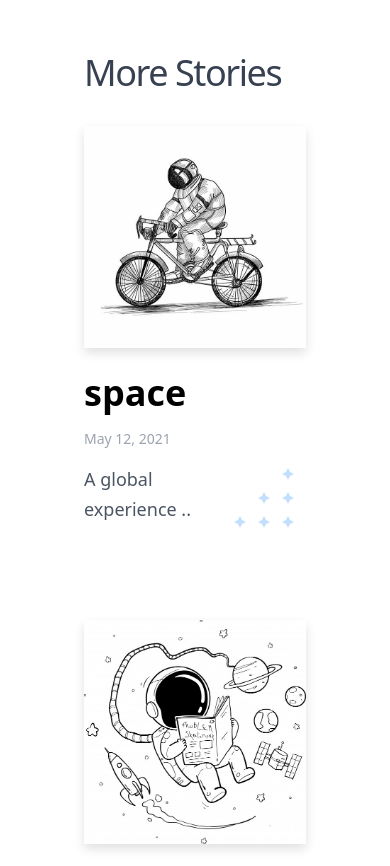
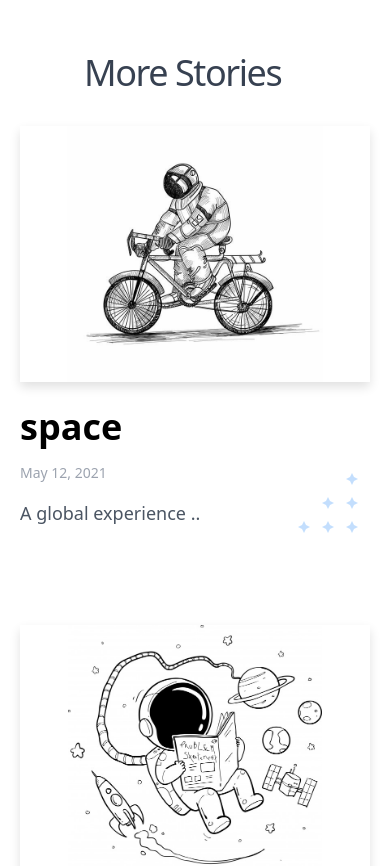
Before and after one commit to glidaa/userscience.org, a Next.js app: page / in a window 390 px wide. Shown: the part 724-1590 px from the top of the page. Built offline with nearby package versions, Linux system fonts and the light colour scheme.

Commit message:
fix for mobile

```diff
--- a/components/more-stories.js
+++ b/components/more-stories.js
@@ -6,7 +6,7 @@ export default function MoreStories({ posts }) {
       <h2 className="mx-16 mb-8 text-4xl md:text-5xl text-gray-700 tracking-tighter leading-tight">
         More Stories
       </h2>
-      <div className="mx-16 grid grid-cols-1 md:grid-cols-2 2xl:grid-cols-3 md:gap-x-16 lg:gap-x-16 gap-y-20 md:gap-y-32 mb-32">
+      <div className="lg:mx-16 grid grid-cols-1 md:grid-cols-2 2xl:grid-cols-3 md:gap-x-16 lg:gap-x-16 gap-y-20 md:gap-y-32 mb-32">
         {posts.map((post) => (
           <PostPreview
             key={post.slug}
--- a/components/post-preview.js
+++ b/components/post-preview.js
@@ -11,8 +11,8 @@ export default function PostPreview({
   slug,
 }) {
   return (
-    <section className="flex flex-col md:w-96 sm:w-32 ">
-      <div className="mb-5 max-h-64 md:h-64 md:w-96 sm:w-32 flex items-center justify-center" >
+    <section className="flex flex-col w-full md:w-96  ">
+      <div className="mb-5 max-h-64 md:h-64 md:w-96  flex items-center justify-center" >
         <CoverImage
           slug={slug}
           title={title}
```
